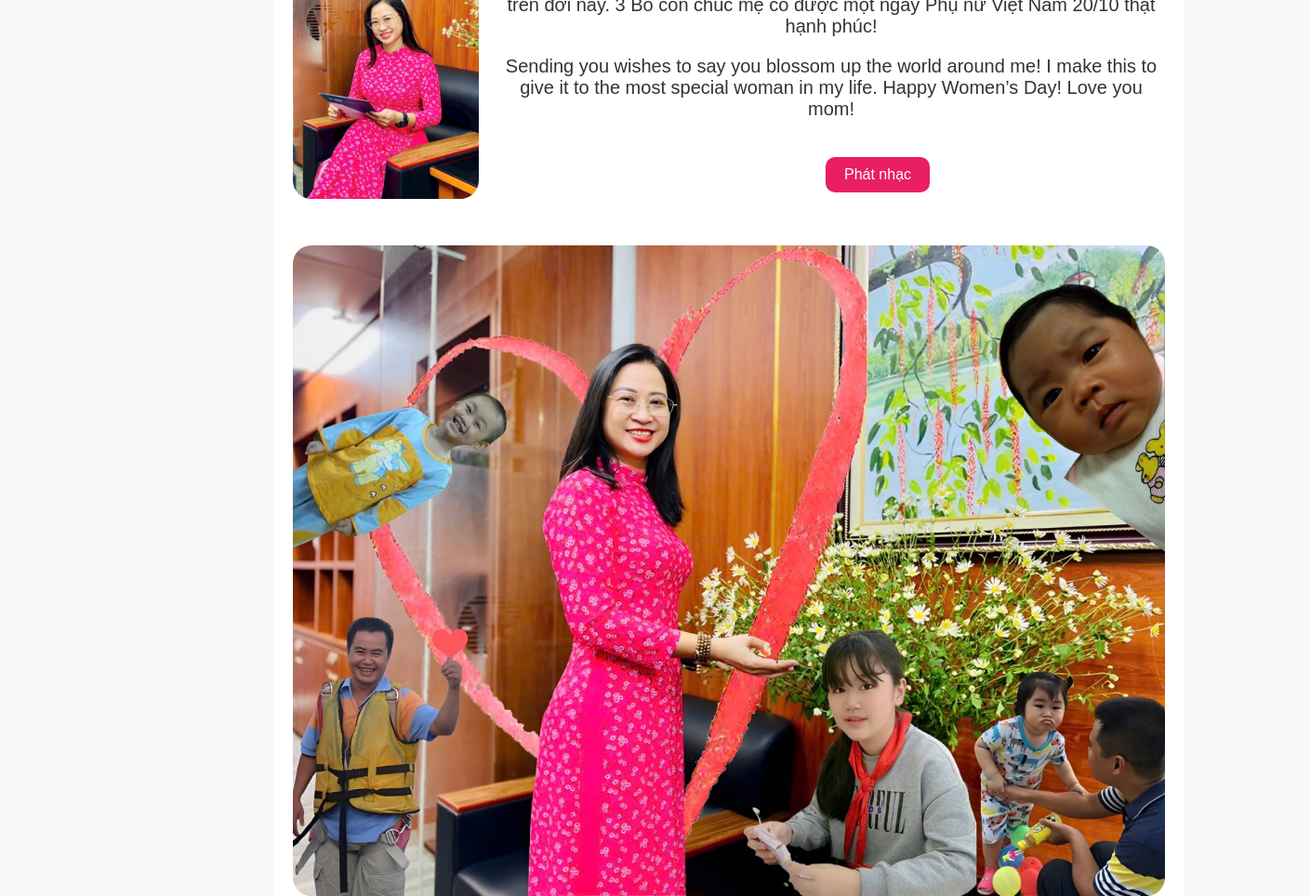
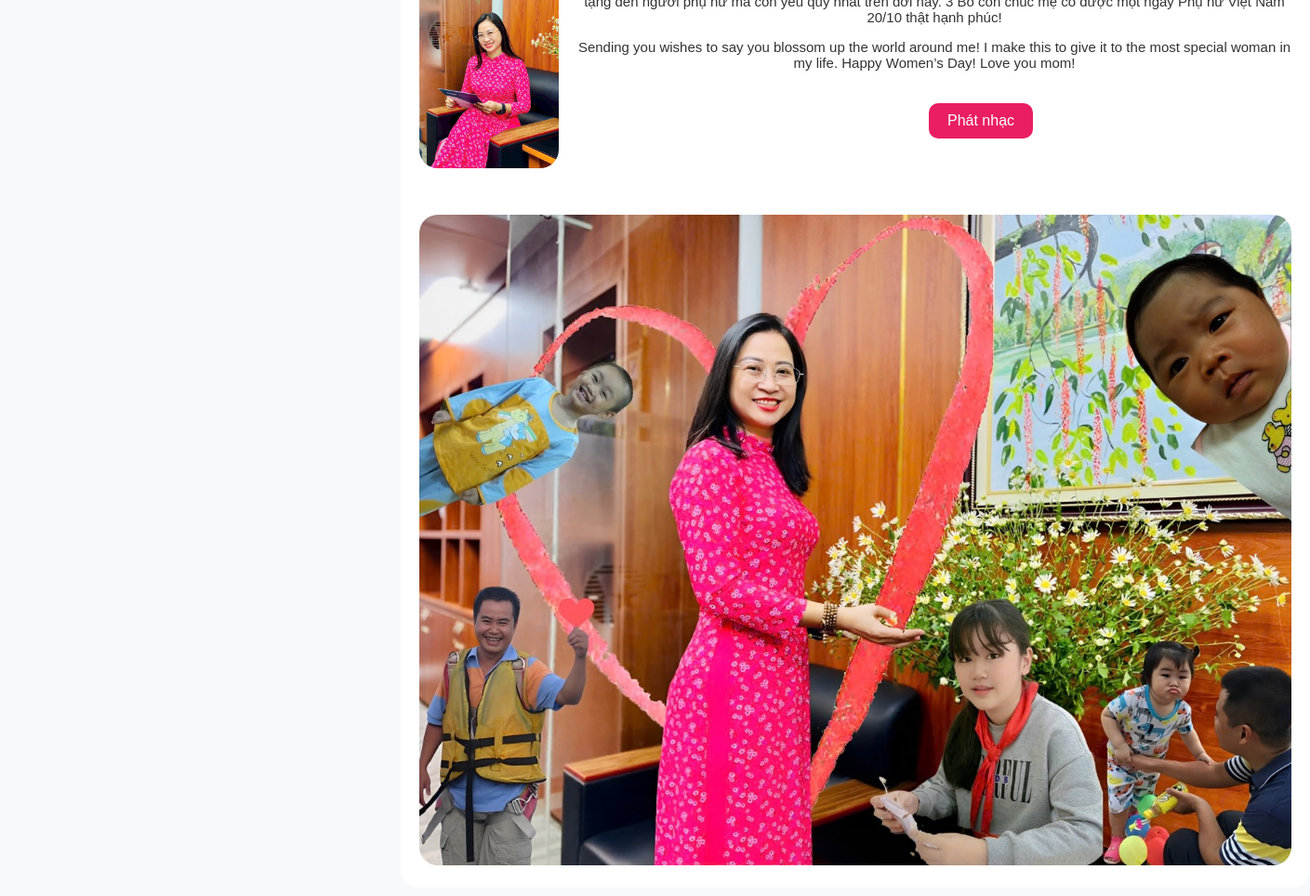
Before and after one commit to AFKNoMercy/love-u-mama, a plain HTML site: page message.html in a window 1280 px wide. Shown: the whole page at 93% size, 1409 px wide, since content can reach past the window. Drawn offline with Linux system fonts and the light colour scheme.

Commit message:
Update styles.css

```diff
--- a/styles.css
+++ b/styles.css
@@ -5,8 +5,8 @@ body {
     justify-content: center;
     align-items: center;
     height:110vh;
-    margin-left: 400px;
-    max-width: 60%;
+    margin-left: 600px;
+    max-width: 50%;
     overflow: hidden;
 }
 
@@ -42,7 +42,7 @@ button:hover {
 
 .celebration-image {
     margin-top: 20px;
-    max-width:200px; /* Scale ảnh nhỏ lại */
+    max-width:150px; /* Scale ảnh nhỏ lại */
     height: auto;
     border-radius: 20px; /* Bo viền mềm hơn */
     animation: fadeIn 2s ease-in-out;
@@ -51,7 +51,7 @@ button:hover {
 }
 
 .message {
-    font-size: 20px;
+    font-size: 15px;
     color: #333;
     animation: fadeIn 2s ease-in-out;
 }
```
